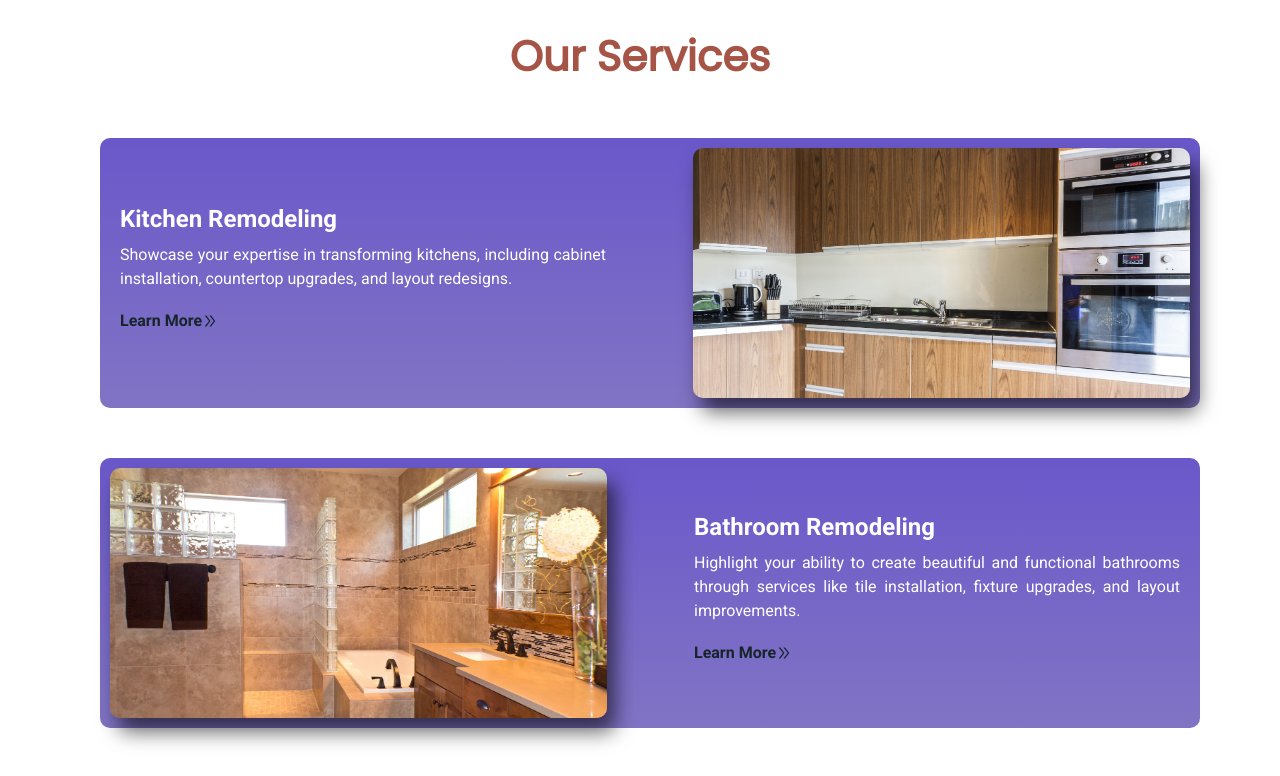
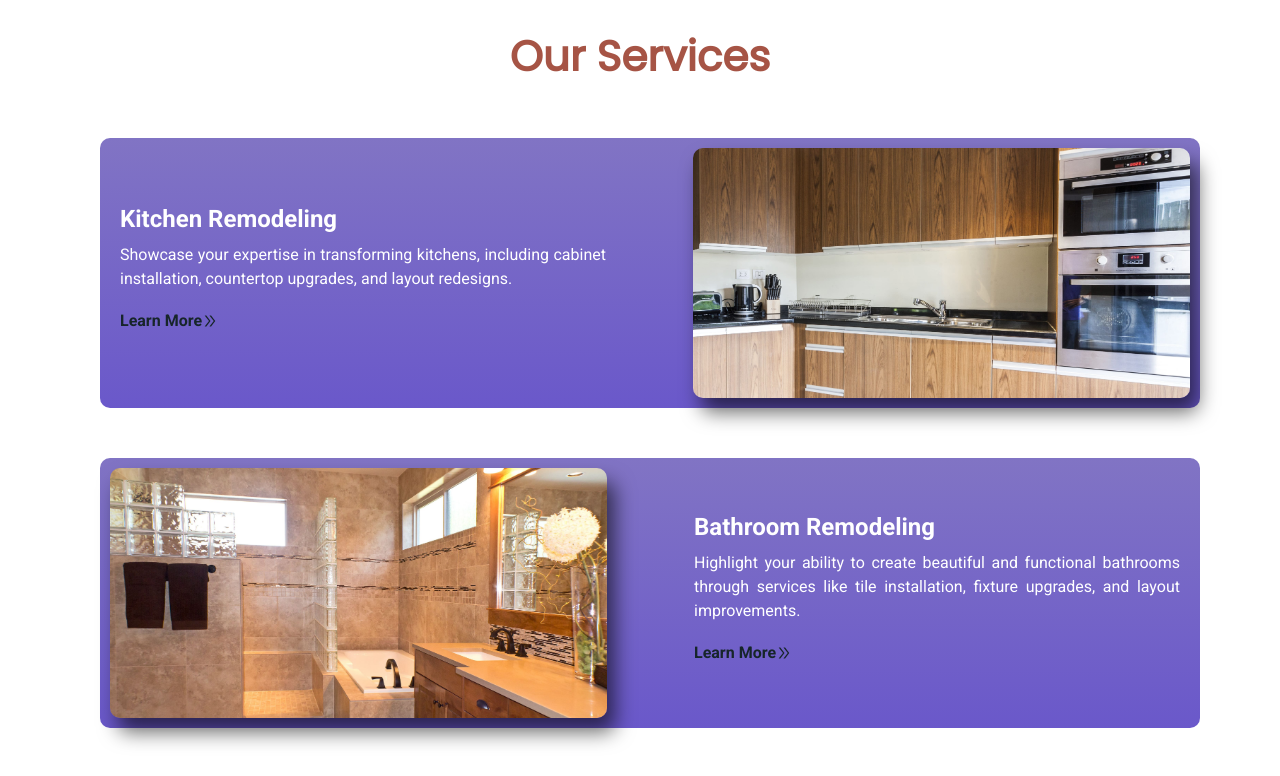
Before and after one commit to Wahaj-Ali/construction-web, a React (Create React App) app: page / in a window 1280 px wide. Shown: the part 2120-2896 px from the top of the page. Built offline with nearby package versions, Linux system fonts and the light colour scheme.

Commit message:
Update ServiceOverview.css

```diff
--- a/src/Components/ServiceOverview/ServiceOverview.css
+++ b/src/Components/ServiceOverview/ServiceOverview.css
@@ -5,7 +5,7 @@
     justify-content: space-between;
     margin: 25px 0;
     border-radius: 10px;
-    background: linear-gradient(to bottom,#6a58ca,#8174c4);
+    background: linear-gradient(to top,#6a58ca,#8174c4);
     padding: 10px;
     color:#fff;
 }
```
